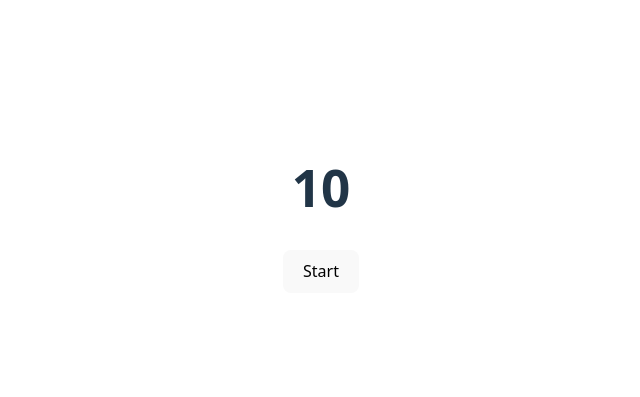
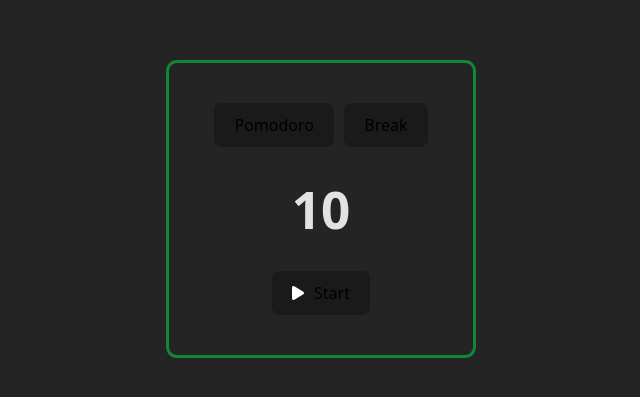
Before and after one commit to peugusto/AuditivaTimer, a React (Vite) app in the folder Auditiva/: page / in a window 1280 px wide. Shown: the part 191-588 px from the top of the page, without its empty margins (319-959 px from the left). Built offline with nearby package versions, Linux system fonts and the light colour scheme; a web font is replaced by a local one.

Commit message:
fourth commit
I created a dynamic component for the pomodoro timer and cleaned up the code that was messy.

```diff
--- a/Auditiva/index.html
+++ b/Auditiva/index.html
@@ -1,10 +1,11 @@
 <!doctype html>
-<html lang="en">
+<html lang="pt-BR">
   <head>
     <meta charset="UTF-8" />
     <link rel="icon" type="image/svg+xml" href="/public/image/ico/heal.svg" id="favicon" />
     <meta name="viewport" content="width=device-width, initial-scale=1.0" />
     <link href="https://fonts.googleapis.com/css2?family=Dosis:wght@200..800&family=National+Park:wght@200..800&display=swap" rel="stylesheet">
+    <link rel ="stylesheet" href="https://cdnjs.cloudflare.com/ajax/libs/font-awesome/6.5.0/css/all.min.css"/>
     <title>Vite + React</title>
   </head>
   <body>
--- a/Auditiva/src/App.jsx
+++ b/Auditiva/src/App.jsx
@@ -1,55 +1,17 @@
 import { useEffect, useState } from 'react'
+import Pomodoro from './components/Pomodoro'
+import ToggleTimer from './components/toggleTimer'
 import './App.css'
 
+
 function App() {
-  const [count, setCount] = useState(10);
-  const [isActive, setIsActive] = useState(false);
-  const favicon = document.getElementById('favicon')
-  if(count === 0){
-    document.title = 'time is over!!!';
-  }
-  else{
-    document.title = count;
-  }
+  const [timer,setTimer] = useState(true);
+  return (
+    <div className={`timer${timer ? ' pomodoro':' timeout'}`}>
+    <ToggleTimer setTimer ={setTimer} timer={timer}/>
+    <Pomodoro type={timer ? 'timer' : "rest"}/>
 
-  function toggleIco(){
-    favicon.rel = 'icon';
-    favicon.type = 'image/svg+xml';
-    favicon.href = "/public/image/ico/heal.svg";
-  }
-
-  useEffect(() => {
-    let timer;
-    console.log("started");
-    if(isActive){
-
-      favicon.rel = 'icon';
-      favicon.type = 'image/svg+xml';
-      favicon.href = "/public/image/ico/speed.svg";
-
-      timer = setInterval(() =>{
-        setCount((prevCount) => {
-          if(prevCount === 0){
-            toggleIco();
-            alert('timer is over!!!')
-            setIsActive(false);
-            setCount(10);
-            return;
-          }else{
-            return prevCount - 1;
-          }
-        })
-      },1000);
-    }
-
-    return () => clearInterval(timer);
-  },[isActive]);
-
-  return (
-    <>
-    <h1>{count}</h1>
-    <button onClick={() => {setIsActive((prev) => !prev)}}>{isActive ? "Stop" : "Start"}</button>
-    </>
+    </div>
   )
 }
 
--- /dev/null
+++ b/Auditiva/src/components/Pomodoro.jsx
@@ -0,0 +1,63 @@
+import { useState,useEffect, use } from "react";
+
+const Pomodoro = ({type}) =>{
+
+const [count, setCount] = useState(0);
+  const [isActive, setIsActive] = useState(false);
+  const favicon = document.getElementById('favicon')
+
+  count === 0 ?  document.title = 'time is over!!!' : document.title = count;
+
+  useEffect(() =>{
+    setCount(type === 'timer' ? 10 : 5);
+  },[type]);
+
+  useEffect(() => {
+    let timer;
+
+    if(isActive){
+      switch(type){
+        case 'timer':
+          favicon.rel = 'icon';
+          favicon.type = 'image/svg+xml';
+          favicon.href = "/public/image/ico/speed.svg";
+          break;
+        case 'rest':
+          favicon.rel = 'icon';
+          favicon.type = 'image/svg+xml';
+          favicon.href = "/public/image/ico/heal.svg";
+          break;
+        default:
+          console.error('error');
+          break;
+      }
+
+      timer = setInterval(() =>{
+        setCount((prevCount) => {
+          if(prevCount === 0){
+            alert('timer is over!!!')
+            setIsActive(false);
+            setCount(type == 'timer' ? 10 : 5);
+            return;
+          }else{
+            return prevCount - 1;
+          }
+        })
+      },1000);
+    }
+
+    return () => clearInterval(timer);
+
+  },[isActive]);
+
+    return (
+        <>
+        <h1>{count}</h1>
+        <button onClick={() => setIsActive((prev) => !prev)}>
+        <i className={isActive ? 'fa-solid fa-pause' : 'fa-solid fa-play'}></i>
+        {isActive ? "Pause" : "Start"}
+        </button>
+        </>
+    )
+}
+export default Pomodoro
--- /dev/null
+++ b/Auditiva/src/components/toggleTimer.jsx
@@ -0,0 +1,14 @@
+import { useEffect } from "react";
+
+const ToggleTimer = ({setTimer,timer}) =>{
+
+
+
+    return(
+        <>
+        <button onClick={() => setTimer(true)} className="Timer">Pomodoro</button>
+        <button onClick={() => setTimer(false)} className="Rest">Break</button>
+        </>
+    )
+}
+export default ToggleTimer;
--- a/Auditiva/src/index.css
+++ b/Auditiva/src/index.css
@@ -11,15 +11,6 @@
   text-rendering: optimizeLegibility;
   -webkit-font-smoothing: antialiased;
   -moz-osx-font-smoothing: grayscale;
-}
-
-a {
-  font-weight: 500;
-  color: #646cff;
-  text-decoration: inherit;
-}
-a:hover {
-  color: #535bf2;
 }
 
 body {
@@ -49,20 +40,39 @@ button {
 button:hover {
   border-color: #2ECC71;
 }
-button:focus,
-button:focus-visible {
-  outline: 4px auto -webkit-focus-ring-color;
+button i{
+ color: white;
+ margin-right: 10px;
 }
 
-@media (prefers-color-scheme: light) {
-  :root {
-    color: #213547;
-    background-color: #ffffff;
-  }
-  a:hover {
-    color: #747bff;
-  }
-  button {
-    background-color: #f9f9f9;
-  }
+.timer{
+  transition: 0.3s;
+  border-radius: 8px;
+  box-shadow: rgba(67, 71, 85, 0.27) 0px 0px 0.25em, rgba(90, 125, 188, 0.05) 0px 0.25em 1em;
+  padding: 40px;
 }
+.timer button {
+  margin-left: 5px;
+  margin-right: 5px;
+}
+.pomodoro{
+transition: 0.3s;
+box-shadow: rgba(3, 214, 73, 0.555) 0px 0px 0px 3px;
+}
+.timeout{
+transition: 0.3s;
+box-shadow: rgba(248, 246, 105, 0.644) 0px 0px 0px 3px;
+}
+
+.Timer:focus,:hover{
+  border-color: #2ECC71;
+}
+.Timer:hover{
+  border-color: #2ECC71;
+}
+.Rest:focus{
+   border-color: rgba(248, 246, 105, 0.644);
+}
+.Rest:hover{
+   border-color: rgba(248, 246, 105, 0.644);
+}
```
Also changed, not shown: Auditiva/src/components/Timeout.jsx (added, +49 -0 lines).
